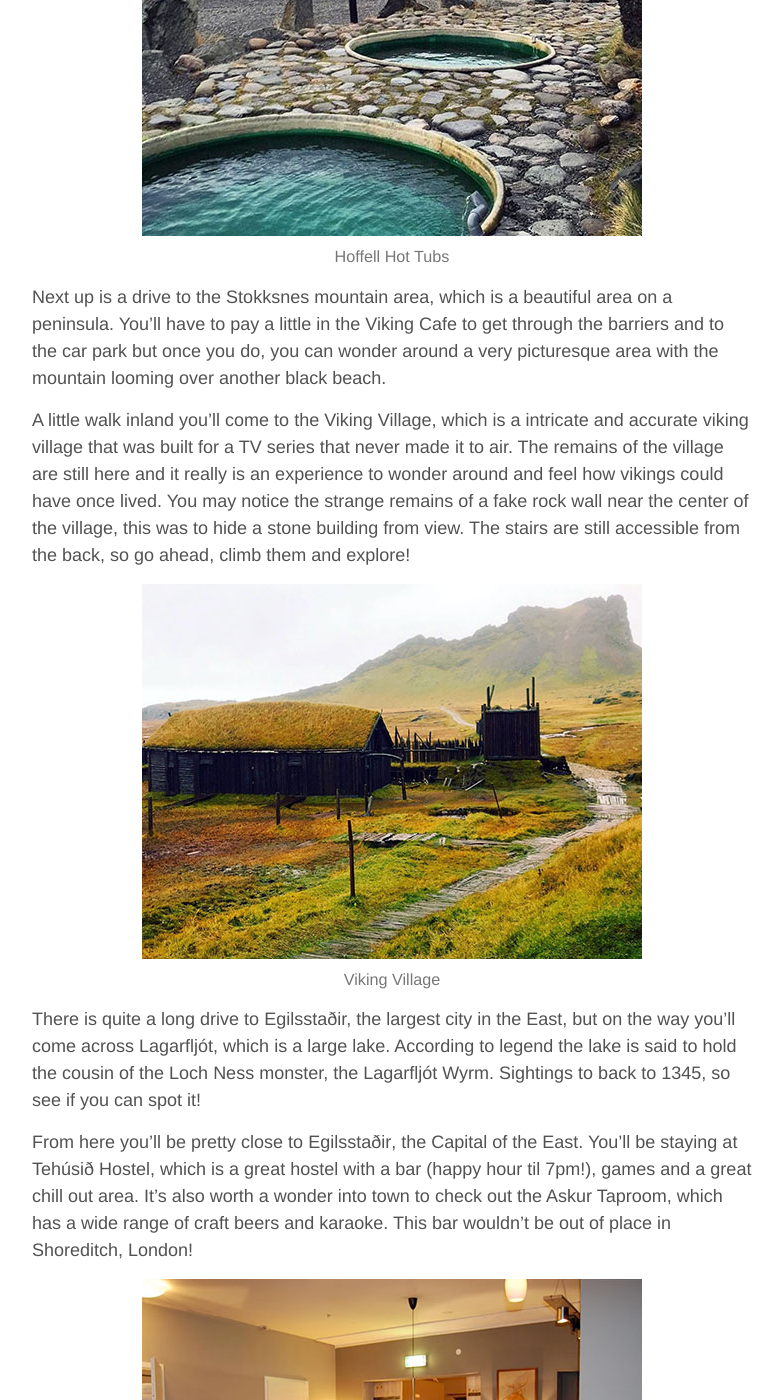
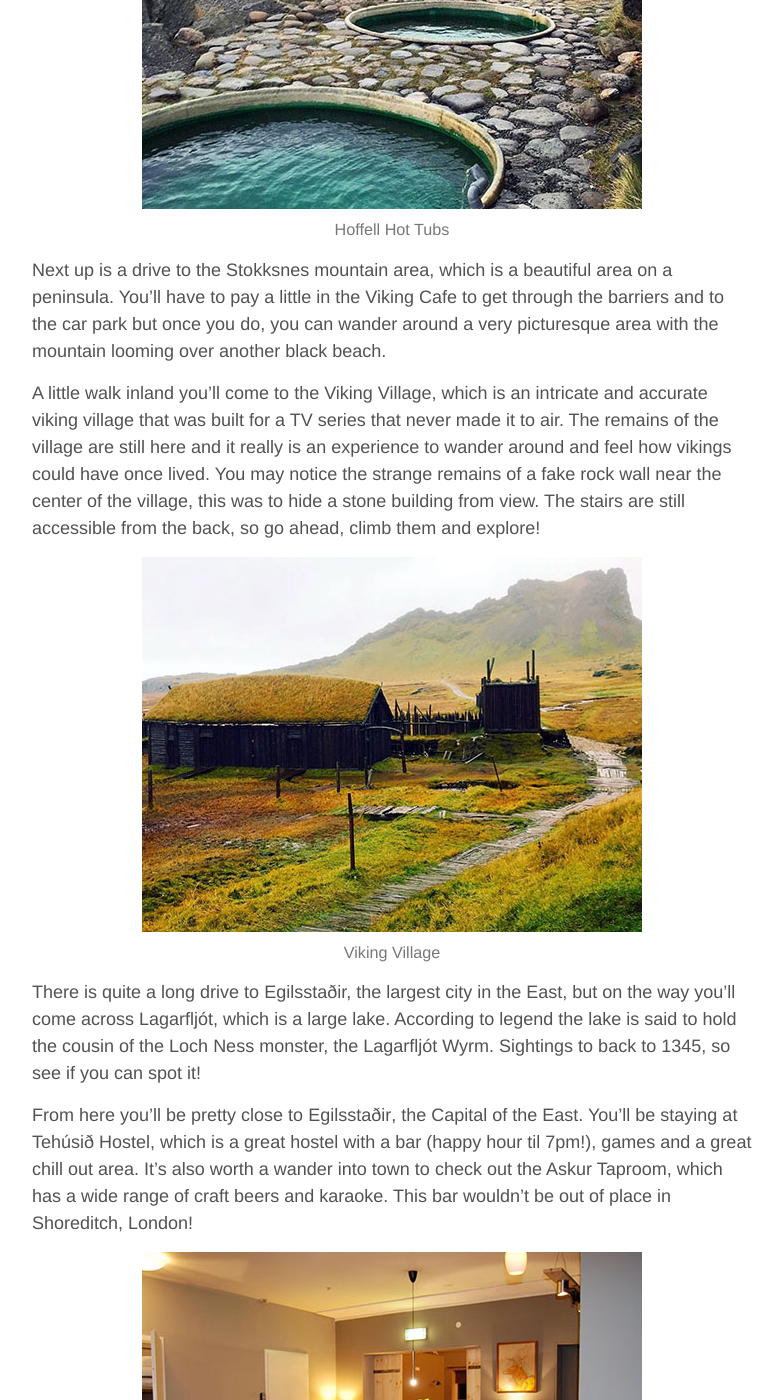
Before and after one commit to dineshraj/blog, a Jekyll site: the page built from _posts/2019-10-16-make-the-most-of-iceland-in-8-days.md, in a window 1280 px wide and 1400 px high, scrolled down 9356 px. Shown: the whole window, without its empty margins (248-1031 px from the left). Built offline with Jekyll 4.4.1, drawn with Linux system fonts in a browser that asks for light colours; some of the changed text lies outside the part shown.

Commit message:
Fixing a few typos and grammar.

```diff
--- a/_posts/2019-10-16-make-the-most-of-iceland-in-8-days.md
+++ b/_posts/2019-10-16-make-the-most-of-iceland-in-8-days.md
@@ -116,25 +116,25 @@
  - Diamond Beach
 
  **Where to stay**
- - Höfn í Hornafirði, Höfn (AirBnB)
+ - Þórshamar, Höfn (AirBnB)
 
 After what will be a lovely breakfast, set out for **Dyrhólaey**, which is a mountain peninsula on a cliff with some staggering views. There is an impressive looking rock arch standing strong in the sea and a black beach down below. In the summer you can see puffins here.
 
-There is a plane wreck on the route before Dyrhólaey called **DC-3 Plane Wreckage**, which crashed in 1973. The fusalage was abandoned there afterwards. It's a 4km hike over very dull black sand terrain (or you can take a expensive shuttle bus), so it's not readily accessible but it makes for a good photo opportunity.
+There is a plane wreck on the route before Dyrhólaey called **DC-3 Plane Wreckage**, which crashed in 1973. The fuselage was abandoned there afterwards. It's a 4km hike over very dull black sand terrain (or you can take a expensive shuttle bus), so it's not readily accessible but it makes for a good photo opportunity.
 
 The next stop is **Reynisfjara**, near the town of Vik, which is a huge sprawlling black sand beach with violent waves. You definitely need to stop here for a while an appreciate the black sand, the crashing waves and the basalt columns and rock formations. It's a truly spectacular place and if you're a city dweller it's a great chance to unwind and feel relaxed.
 
 {% include image.html url='/assets/iceland/reynisfjara.jpg' caption='Reynisfjara Beach' %}
 
-After taking it the atmosphere of Reynisfjara, you'll drive to **Vatnajökull National Park** which as some great hiking routes and a guided tour up the biggset glacier in Iceland.
+After taking in the atmosphere of Reynisfjara, you'll drive to **Vatnajökull National Park** which has some great hiking routes and a guided tour up the biggset glacier in Iceland.
 
 However before that you'll drive through the **Skaftareldahraun moss lava fields**, there isn't too much to see here but the bleak desolate landscape can really strike home - there is ancient black lava covered in moss as far as the eye can see.
 
-There are also some great stops along the way, the main one of note is **Pjadrurfoss waterfall**. It's a small waterfall but the setting and the several streams of water all frothing and flowing into the main river is magnificent.
+There are also some great stops along the way, the main one of note is **Pjadrurfoss waterfall**. It's a small waterfall but the setting and the several streams of water all frothing and flowing into the main river are magnificent.
 
 {% include image.html url='/assets/iceland/pjadrurfoss.jpg' caption='Pjadrurfoss Waterfall' %}
 
-The main attraction of the afternoon is **Vatnajökull National Park**, which is named after the biggest glacier in Iceland. It's about the size of Cyprus. You can't venture up on your own but the national park has guided tours up the glacier, an will supply the correct equipment to walk up this magnificent glacier.
+The main attraction of the afternoon is **Vatnajökull National Park**, which is named after the biggest glacier in Iceland. It's about the size of Cyprus. You can't venture up on your own but the national park has guided tours up the glacier, and will supply the correct equipment to walk up this magnificent glacier.
 
 If you fancy something a bit more low-key, there are great hiking trails around the **Skaftafell** area of the national park, and you are also only about a 20 minute walk from a magnificent lake near Vatnajökull glacier, which has small icebergs floating in it, making for some fantastic scenery.
 
@@ -165,15 +165,15 @@
 
 {% include image.html url='/assets/iceland/hoffell-hot-tub.jpg' caption='Hoffell Hot Tubs' %}
 
-Next up is a drive to the **Stokksnes mountain** area, which is a beautiful area on a peninsula. You'll have to pay a little in the Viking Cafe to get through the barriers and to the car park but once you do, you can wonder around a very picturesque area with the mountain looming over another black beach.
+Next up is a drive to the **Stokksnes mountain** area, which is a beautiful area on a peninsula. You'll have to pay a little in the Viking Cafe to get through the barriers and to the car park but once you do, you can wander around a very picturesque area with the mountain looming over another black beach.
 
-A little walk inland you'll come to the **Viking Village**, which is a intricate and accurate viking village that was built for a TV series that never made it to air. The remains of the village are still here and it really is an experience to wonder around and feel how vikings could have once lived. You may notice the strange remains of a fake rock wall near the center of the village, this was to hide a stone building from view. The stairs are still accessible from the back, so go ahead, climb them and explore!
+A little walk inland you'll come to the **Viking Village**, which is an intricate and accurate viking village that was built for a TV series that never made it to air. The remains of the village are still here and it really is an experience to wander around and feel how vikings could have once lived. You may notice the strange remains of a fake rock wall near the center of the village, this was to hide a stone building from view. The stairs are still accessible from the back, so go ahead, climb them and explore!
 
 {% include image.html url='/assets/iceland/viking-village.jpg' caption='Viking Village' %}
 
 There is quite a long drive to Egilsstaðir, the largest city in the East, but on the way you'll come across **Lagarfljót**, which is a large lake. According to legend the lake is said to hold the cousin of the Loch Ness monster, the Lagarfljót Wyrm. Sightings to back to 1345, so see if you can spot it!
 
-From here you'll be pretty close to **Egilsstaðir**, the Capital of the East. You'll be staying at **Tehúsið Hostel**, which is a great hostel with a bar (happy hour til 7pm!), games and a great chill out area. It's also worth a wonder into town to check out the Askur Taproom, which has a wide range of craft beers and karaoke. This bar wouldn't be out of place in Shoreditch, London!
+From here you'll be pretty close to **Egilsstaðir**, the Capital of the East. You'll be staying at **Tehúsið Hostel**, which is a great hostel with a bar (happy hour til 7pm!), games and a great chill out area. It's also worth a wander into town to check out the Askur Taproom, which has a wide range of craft beers and karaoke. This bar wouldn't be out of place in Shoreditch, London!
 
 {% include image.html url='/assets/iceland/tehusid-hostel.jpg' caption='Tehusid Hostel' %}
 
@@ -204,13 +204,13 @@
 
 After this drive down to **Námaskarð**, which is an amazing geothermal area where the ground is literally steaming as far as the eye can see. It really does look and feel (and smells!) like another planet due to the sulphur deposits and the vents with constant billowing steam coming out of the ground.
 
-{% include video.html video='/assets/iceland/namaskard.mp4' caption='Namaskard Thermal area' %}
+{% include video.html video='/assets/iceland/namaskard.mp4' caption='Námaskarð Thermal area' %}
 
-{% include image.html url='/assets/iceland/namaskard.jpg' caption='Namaskard Thermal area' %}
+{% include image.html url='/assets/iceland/namaskard.jpg' caption='Námaskarð Thermal area' %}
 
 There's lots more to see around here, like Mývatn lake and Ásbyrgi Canyon. We'll also come back here tomorrow afternoon for a few more sights.
 
-You'll now drive to **Husavik**, where a meal out may be in order. Try [Naustið](https://www.facebook.com/naustid), which serves traditional Icelandic food at reasonable prices. The fish mash is recommended.
+You'll now drive to **Húsavík**, where a meal out may be in order. Try [Naustið](https://www.facebook.com/naustid), which serves traditional Icelandic food at reasonable prices. The fish mash is recommended.
 
 Your stay tonight is in an actual hotel, **Fosshotel**, the perfect location for your whale watching tomorrow!
 
@@ -235,11 +235,11 @@
 
  The tour is around 3 hours and takes you north of Iceland. Hopefully you'll see some humpback whales, which are quite common to the area, but the experience of being on a boat in the North Atlantic is also a great one.
 
- *Note: the best time for whales is in the summer, and as I went in October, I didn't see any whales, but I was granted a stamp for a free tour again at any point in the future*
+ *Note: the best time for whales is in the summer, and as I went in October, I didn't see any whales, but I was granted a stamp for a free tour again at any point in the future.*
 
- {% include video.html video='/assets/iceland/whale-watching.mp4' caption='Whale watching in Husavik' %}
+ {% include video.html video='/assets/iceland/whale-watching.mp4' caption='Whale watching in Húsavík' %}
 
-Hopefully you saw some whales, but now take the time to walk around Husavik, it's got some nice shops and a few bars and restaurants.
+Hopefully you saw some whales, but now take the time to walk around Húsavík, it's got some nice shops and a few bars and restaurants.
 
 Now it's time to head back to Mývatn to see some of the things you didn't see yesterday. First is the **Mývatn Nature Baths**, which, like the Blue Lagoon, is a very popular but expensive, thermal pool.
 
@@ -247,11 +247,11 @@
 
 The surrounding landscape is beautiful, and you can see how the earth was ripped open by an incredible force.
 
-{% include image.html url='/assets/iceland/grjotagja.jpg' caption='Grjotagja Landscape' %}
+{% include image.html url='/assets/iceland/grjotagja.jpg' caption='Grjótagjá Landscape' %}
 
 The last stop before the fair drive to Akureyri is **Goðafoss waterfall**, which is another one of Iceland's stunning waterfalls. It streams down in an arc shape, making it really wide and its power is a sight to behold.
 
-{% include image.html url='/assets/iceland/godafoss.jpg' caption='Godafoss Waterfall' %}
+{% include image.html url='/assets/iceland/godafoss.jpg' caption='Goðafoss Waterfall' %}
 
 Now you'll drive west to the Northern Capital, Akureyri and to the **Apotek Guesthouse**. If you have some time, take a look around the city, there are some great bars and restaurants, and a great bar in the Akureyri Backpackers hostel just down the road from the Apotek Guesthouse, with nice atmosphere and some board games. Also check out any fish and chip restaurants around here, the fish is caught nearby so it tastes amazing.
 
@@ -271,15 +271,15 @@
 
  *Note: This was a very very driving heavy day as when driving from Akureyri to Hellissandur (which is already a 5 hour drive), Google Maps decided to change my route, for reasons unknown, and take me all the way near Hólmavik and then back down again, so keep an eye on your map.*
 
-This morning you'll wonder around the **Akureyri old town**, which is full of older wooden buildngs and a very striking church. Aim to have a chilled out morning here and grab some lunch later on, as there will be a lot of driving coming up in the latter part of the day.
+This morning you'll wander around the **Akureyri old town**, which is full of older wooden buildngs and a very striking church. Aim to have a chilled out morning here and grab some lunch later on, as there will be a lot of driving coming up in the latter part of the day.
 
 {% include image.html url='/assets/iceland/akureyrarkirkja.jpg' caption='Akureyrarkirkja Church' %}
 
-Nearby, the **Sundlaug thermal baths** are a great place to relax. They are public geothermal baths with several pools of different temperatures, a swimming pool, a sauna and some water slides. This is a place that locals frequent, so it is not full of tourists as other places may be and also very reasonabily priced.
+Nearby, the **Sundlaug thermal baths** are a great place to relax. They are public geothermal baths with several pools of different temperatures, a swimming pool, a sauna and some water slides. This is a place that locals frequent, so it is not full of tourists as other places may be, and also very reasonabily priced.
 
 When you're satisfied you've seen enough of Akureyri, it's time to begin your drive west. It's a long drive but there are things to see on the way so make sure you leave enough day light to see them all.
 
-The drive itself goes through many different types of terrain, but nothing too extremethat a small front wheel drive car can't handle. You'll drive up a mountain, some gravel and dirt roads and some newly laid tarmac too. Depending on the time of year you're going, you may also see some snow (if you haven't already), as you drive up a mountain.
+The drive itself goes through many different types of terrain, but nothing too extreme that a small front wheel drive car can't handle. You'll drive up a mountain, some gravel and dirt roads and some newly laid tarmac too. Depending on the time of year you're going, you may also see some snow (if you haven't already), as you drive up a mountain.
 
 {% include video.html video='/assets/iceland/snowy-drive.mp4' caption='Driving though the snow' %}
 
@@ -351,11 +351,11 @@
 
 The nearby Hallgrimskirkja church is magnificently imposing and makes for some incredible photos.
 
-{% include image.html url='/assets/iceland/hallgrimskirkja.jpg' caption='The Road Up To Hallgrimskirkja Church' %}
+{% include image.html url='/assets/iceland/hallgrimskirkja.jpg' caption='The road up to Hallgrimskirkja Church' %}
 
 A drive to the east coast will also get you to the **Grotta Island Lighthouse** which is a beautiful area with a small black beach and the lighthouse, which is accessible via a rocky path when the tide is out. It is definitely worth going at sunset for some amazing views.
 
-{% include image.html url='/assets/iceland/grotta-lighthouse.jpg' caption='Sunset Near Grotta Island Lighthouse' %}
+{% include image.html url='/assets/iceland/grotta-lighthouse.jpg' caption='Sunset near Grotta Island Lighthouse' %}
 
 You should also check out the bars in the area, **The Dubliner** is a good choice for some great atmosphere and liveliness, and **The Irishman** is more chilled out if you want a more quiet time. There are too many restaurants to list here but it's worth looking around and trying out whatever takes your fancy.
 
```
Also changed, not shown: other parts of _posts/2019-10-16-make-the-most-of-iceland-in-8-days.md (+9 -9 lines).
